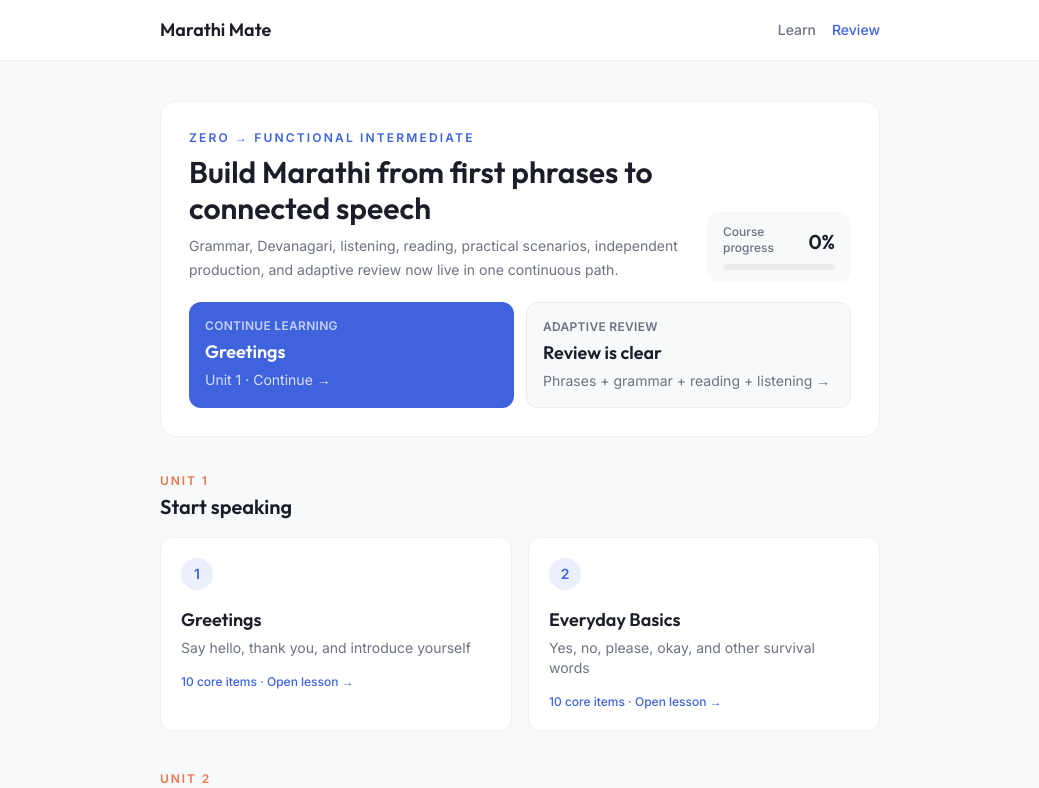
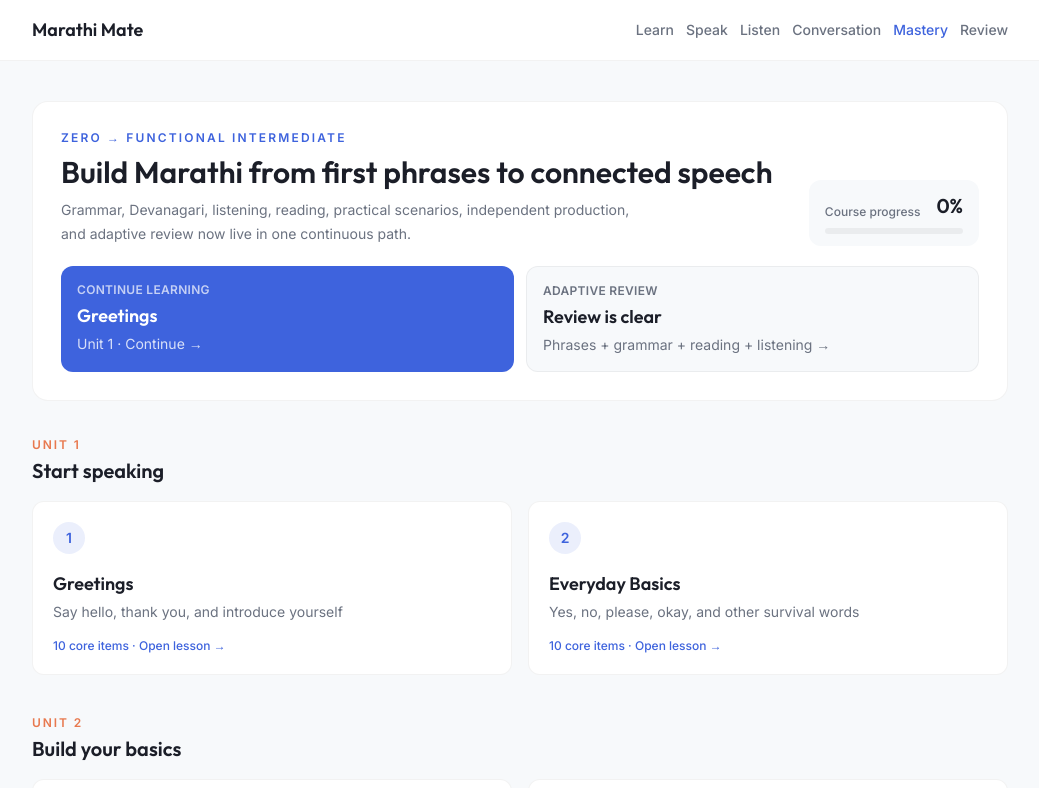
Before and after one commit to sushan5140/Raghay, a Next.js app: page / in a window 1280 px wide. Shown: the top 788 px of the page, without its empty margins (120-1159 px from the left). Built offline with nearby package versions, Linux system fonts and the light colour scheme.

Commit message:
Expose conversational independence systems in navigation

```diff
--- a/app/layout.tsx
+++ b/app/layout.tsx
@@ -4,7 +4,7 @@ import "./globals.css";
 
 export const metadata: Metadata = {
   title: "Marathi Mate",
-  description: "Learn practical Marathi from zero through guided lessons, listening, grammar, and adaptive review",
+  description: "Learn Marathi from zero to conversational independence through guided lessons, speaking, listening, conversation, and adaptive mastery.",
 };
 
 export default function RootLayout({ children }: { children: React.ReactNode }) {
@@ -12,21 +12,21 @@ export default function RootLayout({ children }: { children: React.ReactNode })
     <html lang="en">
       <body className="min-h-screen font-sans">
         <header className="border-b border-black/5 bg-white/95 backdrop-blur">
-          <div className="mx-auto flex max-w-3xl items-center justify-between gap-4 px-6 py-4">
-            <Link href="/" className="font-display text-lg font-semibold text-ink">
+          <div className="mx-auto flex max-w-5xl items-center justify-between gap-4 px-6 py-4">
+            <Link href="/" className="shrink-0 font-display text-lg font-semibold text-ink">
               Marathi Mate
             </Link>
-            <nav className="flex items-center gap-4 text-xs font-medium sm:text-sm">
-              <Link href="/" className="text-muted transition hover:text-ink">
-                Learn
-              </Link>
-              <Link href="/review" className="text-primary transition hover:opacity-80">
-                Review
-              </Link>
+            <nav className="flex items-center gap-3 overflow-x-auto text-xs font-medium sm:text-sm">
+              <Link href="/" className="whitespace-nowrap text-muted transition hover:text-ink">Learn</Link>
+              <Link href="/speaking" className="whitespace-nowrap text-muted transition hover:text-ink">Speak</Link>
+              <Link href="/listening" className="whitespace-nowrap text-muted transition hover:text-ink">Listen</Link>
+              <Link href="/conversation" className="whitespace-nowrap text-muted transition hover:text-ink">Conversation</Link>
+              <Link href="/mastery" className="whitespace-nowrap text-primary transition hover:opacity-80">Mastery</Link>
+              <Link href="/review" className="whitespace-nowrap text-muted transition hover:text-ink">Review</Link>
             </nav>
           </div>
         </header>
-        <main className="mx-auto max-w-3xl px-6 py-8 sm:py-10">{children}</main>
+        <main className="mx-auto max-w-5xl px-6 py-8 sm:py-10">{children}</main>
       </body>
     </html>
   );
```
